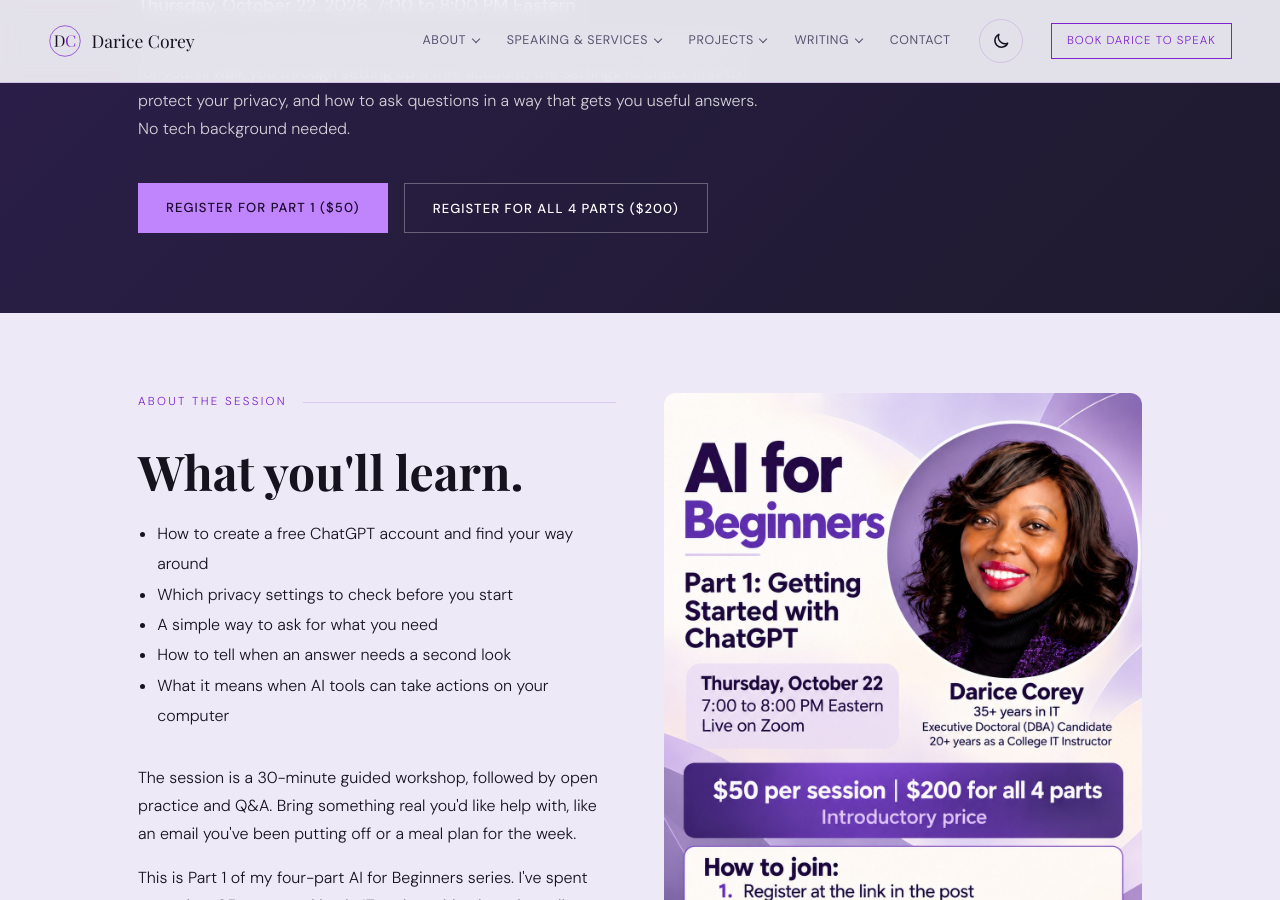
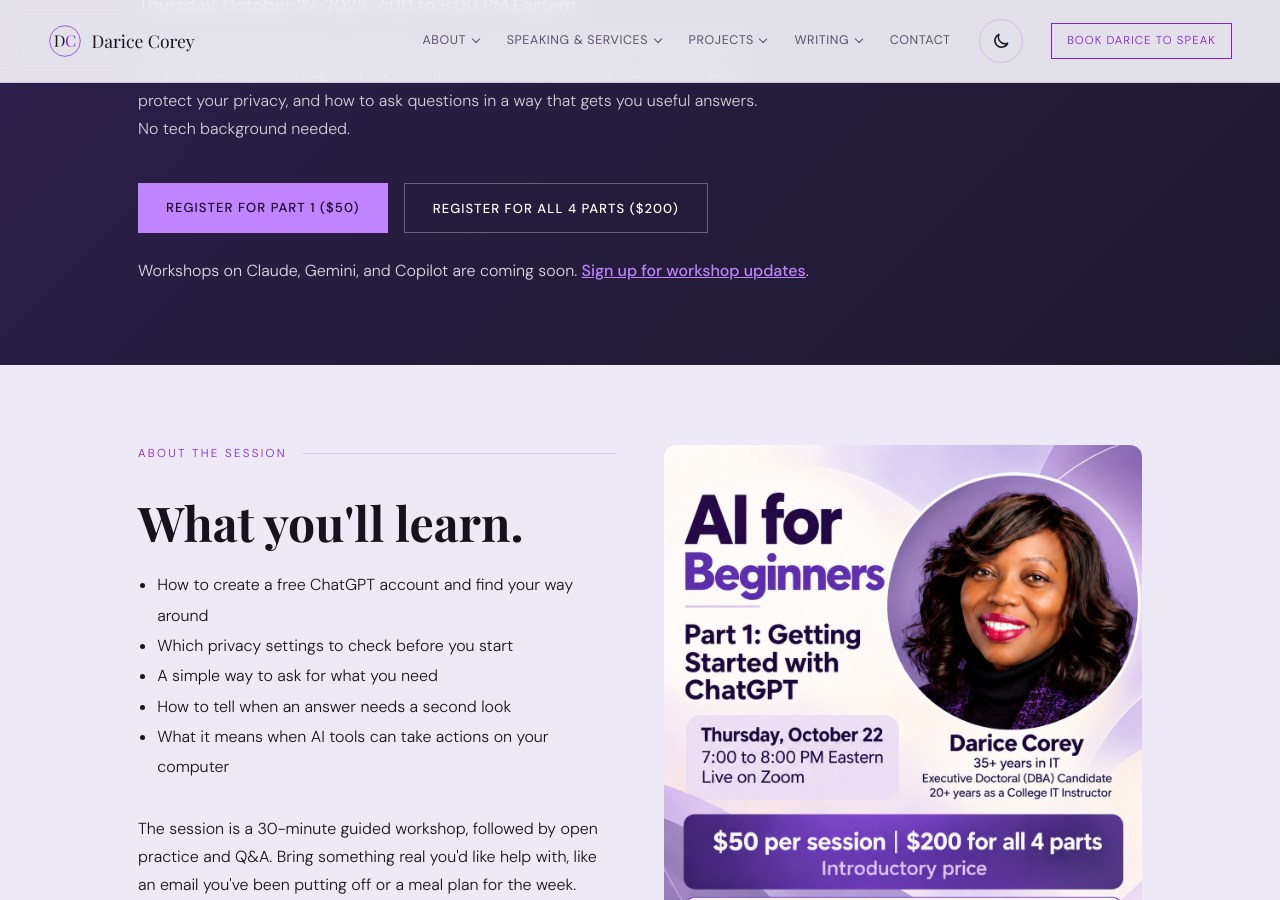
Before and after one commit to dcoreyrasm/dcoreyrasm.github.io, a Jekyll site: the page built from ai-for-beginners.html, in a window 1280 px wide and 900 px high, scrolled down 357 px. Built offline with Jekyll 4.4.1, drawn with Linux system fonts in a browser that asks for light colours; some web fonts are replaced; some of the changed text lies outside the part shown.

Commit message:
Add workshop updates signup links to the AI for Beginners page
Co-Authored-By: Claude Opus 5.5 <noreply@anthropic.com>
Claude-Session: https://claude.ai/code/session_01CVTrh3xqG5RQK5WN8V6MV3

```diff
--- a/ai-for-beginners.html
+++ b/ai-for-beginners.html
@@ -46,6 +46,7 @@
           <a href="https://buy.stripe.com/bJe3cw2gTdh925Y0qF6J201" class="btn-primary" target="_blank" rel="noopener">Register for Part 1 ($50)</a>
           <a href="https://buy.stripe.com/bJecN6aNp3Gz5iab5j6J202" class="btn-ghost" style="color:#fff;border-color:rgba(255,255,255,.3);" target="_blank" rel="noopener">Register for All 4 Parts ($200)</a>
         </div>
+        <p style="margin-top:1.5rem;color:rgba(255,255,255,.85);line-height:1.7;">Workshops on Claude, Gemini, and Copilot are coming soon. <a href="#workshop-updates" style="color:var(--coral);font-weight:500;">Sign up for workshop updates</a>.</p>
       </div>
     </div>
 
@@ -199,6 +200,7 @@
         <p class="section-sub">Every workshop I lead includes a short module on what AI tools can see and do on your computer, and how to keep your information safe. If you have questions before you register, email me.</p>
         <div class="hero-ctas">
           <a href="mailto:info@daricecorey.com?subject=AI%20for%20Beginners%20question" class="btn-ghost">Email info@daricecorey.com</a>
+          <a href="#workshop-updates" class="btn-ghost">Sign Up for Workshop Updates</a>
         </div>
       </div>
     </section>
```
